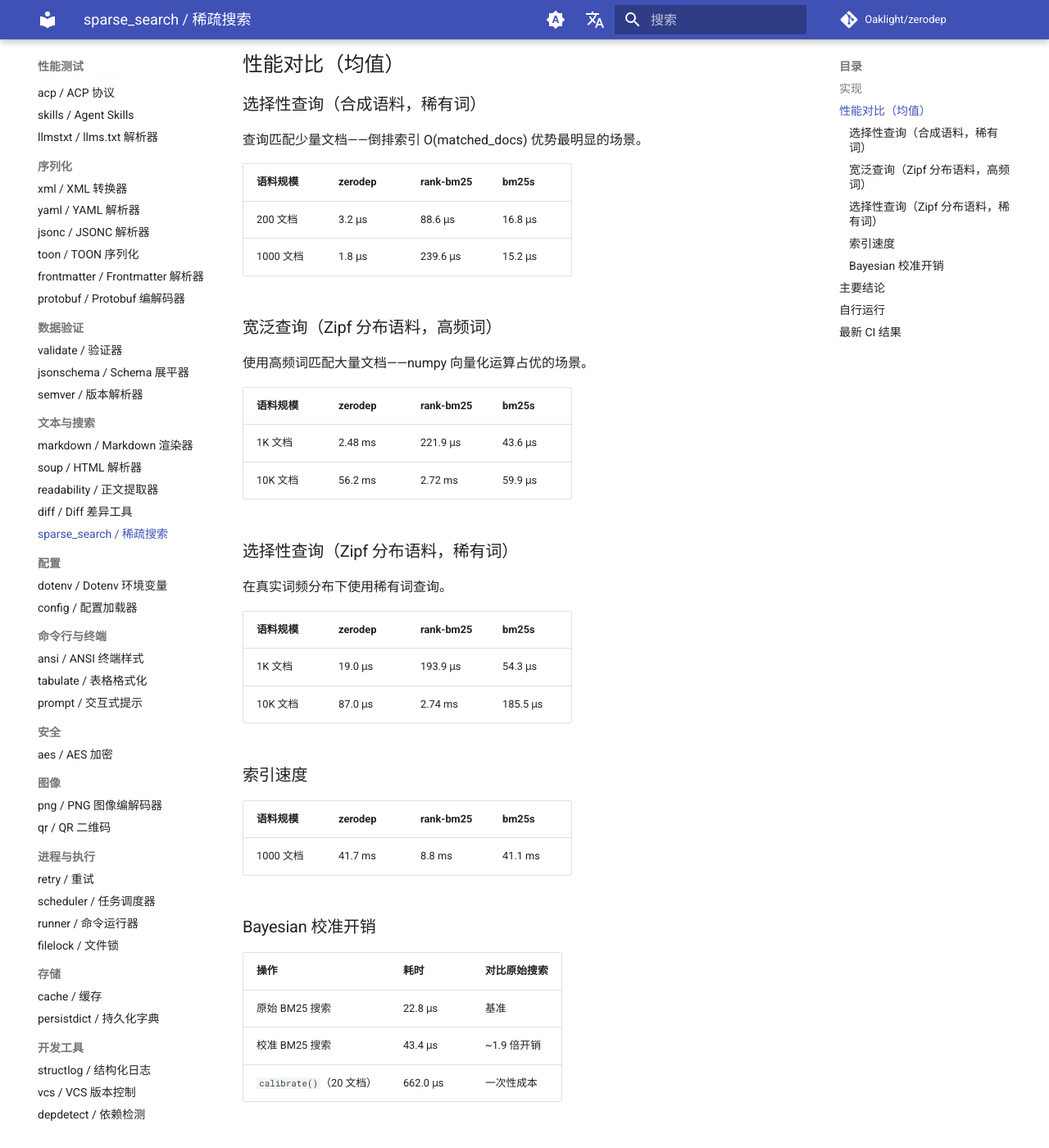
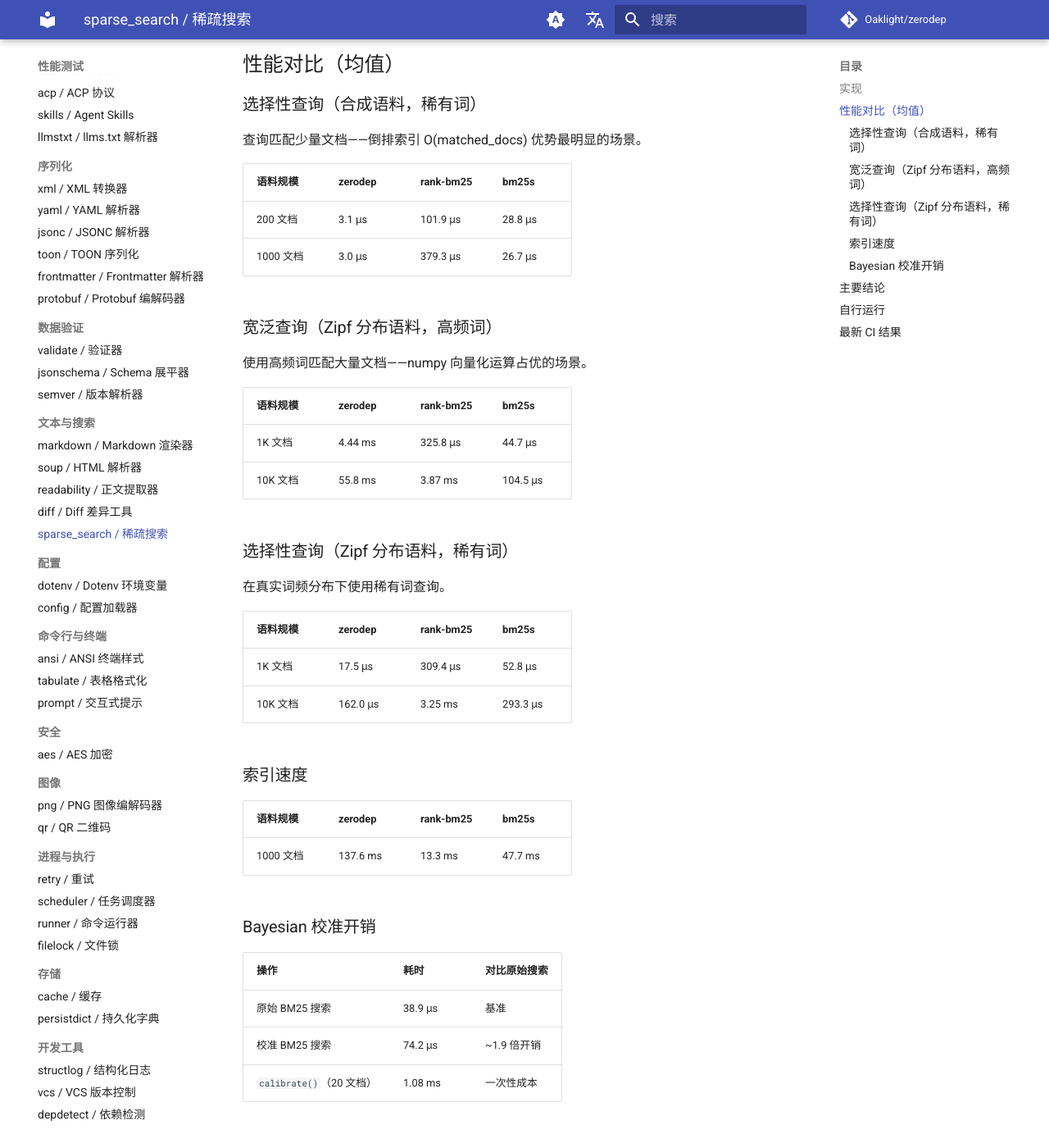
Before and after one commit to Oaklight/zerodep, an MkDocs documentation site: the page built from docs/benchmarks/sparse_search.md, in a window 1280 px wide and 1400 px high, scrolled down 733 px. Shown: the whole window at 82% size. Built offline with MkDocs 1.6.1 and Material for MkDocs 9.7.7, drawn with Linux system fonts in a browser that asks for light colours; comment, search, counter and statistics services are not loaded; some of the changed text lies outside the part shown.

Commit message:
docs(sparse_search): 用 CI 结果更新性能测试数据
用 GitHub Actions 运行 #25106082820 的官方数据替换本地测试数据。

```diff
--- a/docs/benchmarks/sparse_search.md
+++ b/docs/benchmarks/sparse_search.md
@@ -25,8 +25,8 @@
 
 | 语料规模 | zerodep | rank-bm25 | bm25s |
 |----------|---------|-----------|-------|
-| 200 文档 | 3.2 μs | 88.6 μs | 16.8 μs |
-| 1000 文档 | 1.8 μs | 239.6 μs | 15.2 μs |
+| 200 文档 | 3.1 μs | 101.9 μs | 28.8 μs |
+| 1000 文档 | 3.0 μs | 379.3 μs | 26.7 μs |
 
 ### 宽泛查询（Zipf 分布语料，高频词）
 
@@ -34,8 +34,8 @@
 
 | 语料规模 | zerodep | rank-bm25 | bm25s |
 |----------|---------|-----------|-------|
-| 1K 文档 | 2.48 ms | 221.9 μs | 43.6 μs |
-| 10K 文档 | 56.2 ms | 2.72 ms | 59.9 μs |
+| 1K 文档 | 4.44 ms | 325.8 μs | 44.7 μs |
+| 10K 文档 | 55.8 ms | 3.87 ms | 104.5 μs |
 
 ### 选择性查询（Zipf 分布语料，稀有词）
 
@@ -43,29 +43,29 @@
 
 | 语料规模 | zerodep | rank-bm25 | bm25s |
 |----------|---------|-----------|-------|
-| 1K 文档 | 19.0 μs | 193.9 μs | 54.3 μs |
-| 10K 文档 | 87.0 μs | 2.74 ms | 185.5 μs |
+| 1K 文档 | 17.5 μs | 309.4 μs | 52.8 μs |
+| 10K 文档 | 162.0 μs | 3.25 ms | 293.3 μs |
 
 ### 索引速度
 
 | 语料规模 | zerodep | rank-bm25 | bm25s |
 |----------|---------|-----------|-------|
-| 1000 文档 | 41.7 ms | 8.8 ms | 41.1 ms |
+| 1000 文档 | 137.6 ms | 13.3 ms | 47.7 ms |
 
 ### Bayesian 校准开销
 
 | 操作 | 耗时 | 对比原始搜索 |
 |------|------|-------------|
-| 原始 BM25 搜索 | 22.8 μs | 基准 |
-| 校准 BM25 搜索 | 43.4 μs | ~1.9 倍开销 |
-| `calibrate()`（20 文档） | 662.0 μs | 一次性成本 |
+| 原始 BM25 搜索 | 38.9 μs | 基准 |
+| 校准 BM25 搜索 | 74.2 μs | ~1.9 倍开销 |
+| `calibrate()`（20 文档） | 1.08 ms | 一次性成本 |
 
 ## 主要结论
 
 - **搜索性能取决于查询选择性。** 对于选择性查询（匹配文档少），倒排索引提供 O(matched_docs) 遍历——显著快于 rank-bm25 的 O(N) 全量扫描。对于宽泛查询（匹配大量文档），numpy 后端库（bm25s、rank-bm25）凭借向量化数组运算更快。
 - **小语料规模（< 1K 文档）下，三者均为亚毫秒级**——对于搜索结果重排或 RAG 检索等典型场景，性能差异可忽略。
 - **bm25s 在大语料宽泛查询场景扩展性最好**，得益于稀疏矩阵运算，搜索耗时随语料规模增长缓慢。
-- **索引速度**：zerodep 和 bm25s 相当；rank-bm25 最快（数据结构更简单）。
+- **索引速度**：rank-bm25 最快（数据结构更简单）；bm25s 居中；zerodep 因三层倒排索引开销最慢。
 - **排名正确性** 已通过与 rank-bm25 的 BM25Okapi、BM25Plus、BM25L 三个变体各 8 组查询的排名顺序对比验证。
 - zerodep **零 pip 依赖**，并提供 rank-bm25 和 bm25s 不具备的功能：BM25F 多字段搜索、动态增删改、元数据过滤、RRF/MMR、Bayesian 校准。
 
```
Also changed, not shown: other parts of docs/benchmarks/sparse_search.md (+1 -1 lines).
